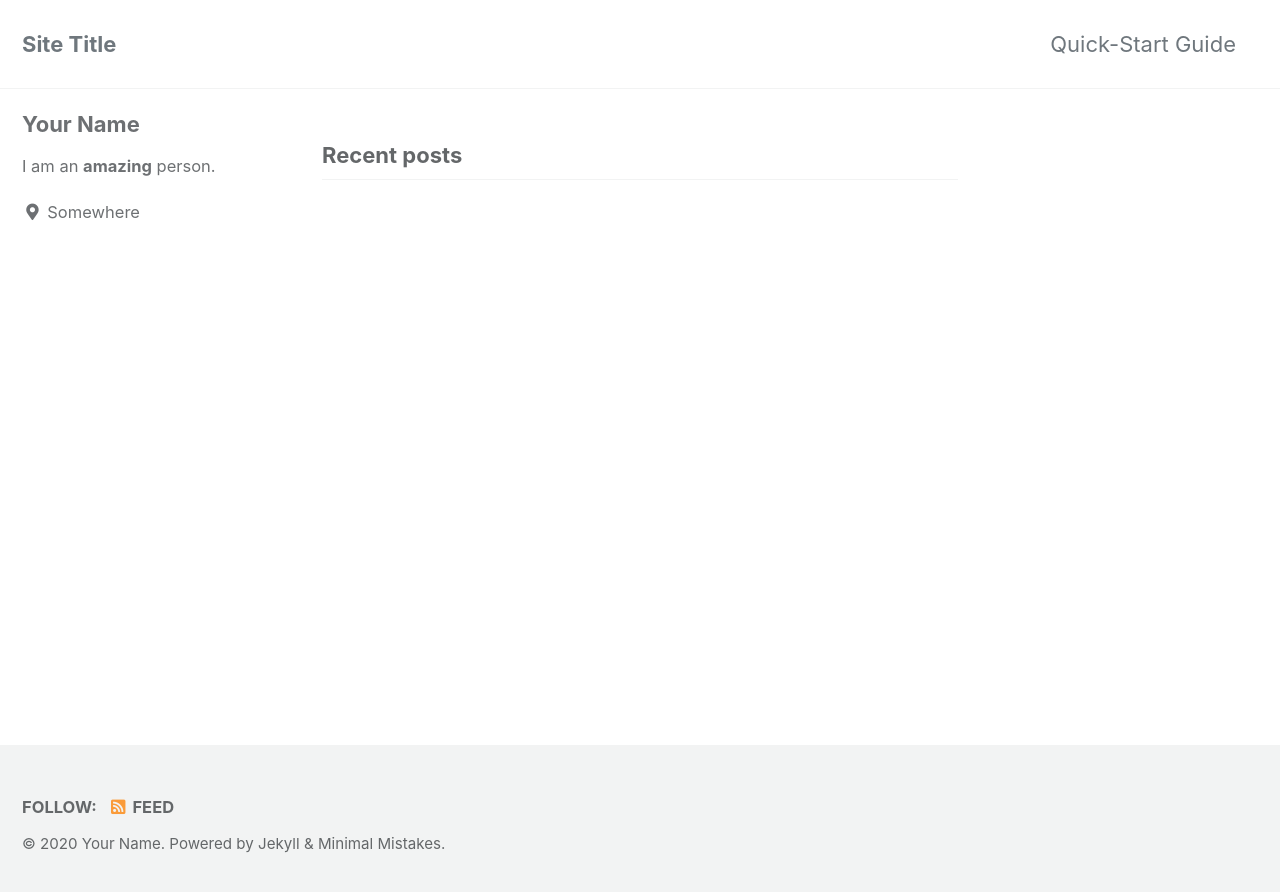
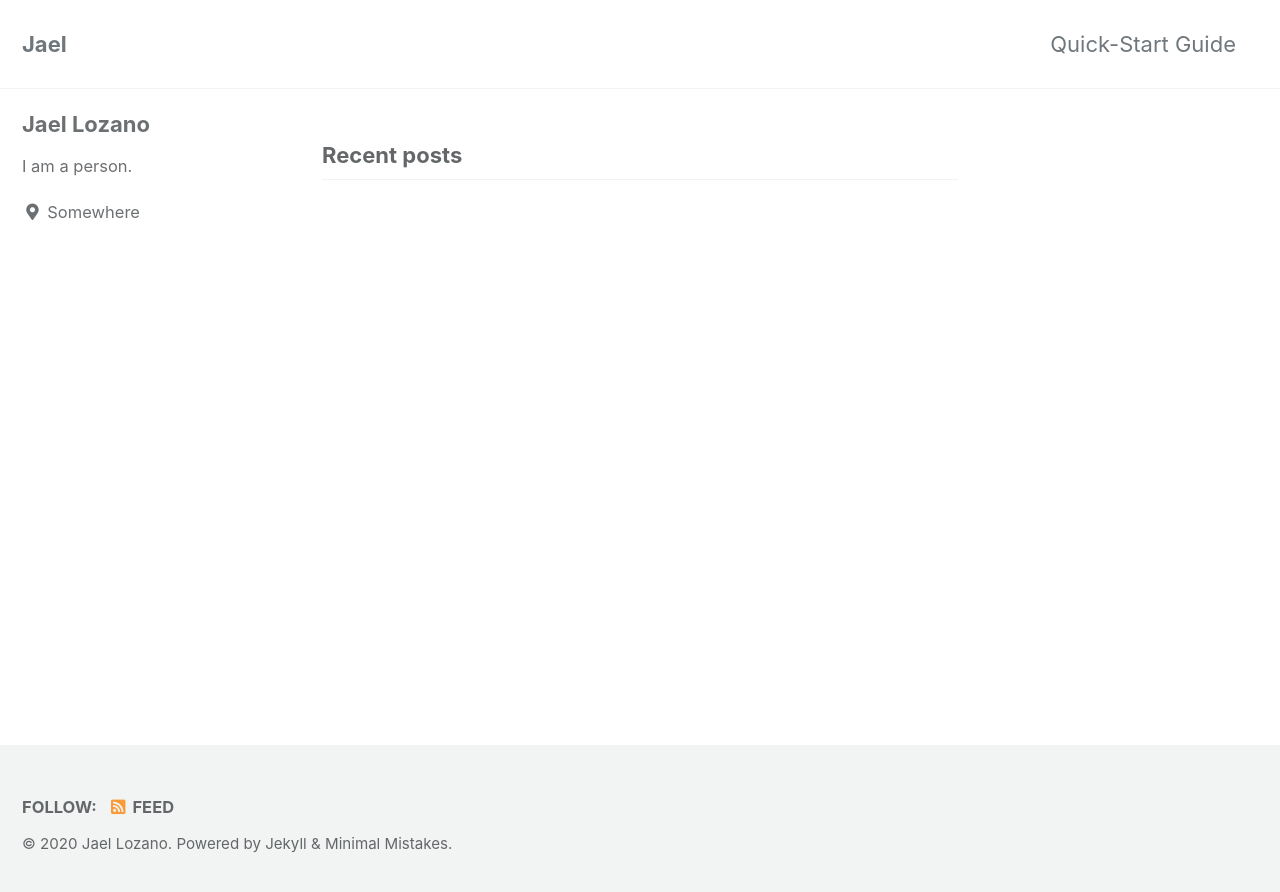
Before and after one commit to jaellozano/jaellozano.github.io, a Jekyll site: the page built from index.html, in a window 1280 px wide. Shown: the top 892 px of the page. Built offline with Jekyll 4.4.1, drawn with Linux system fonts in a browser that asks for light colours; cached includes are drawn as plain includes; the list of posts is cut into pages by our own code.

Commit message:
new changes

```diff
--- a/_config.yml
+++ b/_config.yml
@@ -16,11 +16,11 @@ minimal_mistakes_skin    : "default" # "air", "aqua", "contrast", "dark", "dirt"
 
 # Site Settings
 locale                   : "en-US"
-title                    : "Site Title"
+title                    : "Jael"
 title_separator          : "-"
 subtitle                 : # site tagline that appears below site title in masthead
-name                     : "Your Name"
-description              : "An amazing website."
+name                     : "Jael Lozano"
+description              : "Personal."
 url                      : # the base hostname & protocol for your site e.g. "https://mmistakes.github.io"
 baseurl                  : # the subpath of your site, e.g. "/blog"
 repository               : # GitHub username/repo-name e.g. "mmistakes/minimal-mistakes"
@@ -70,7 +70,7 @@ naver_site_verification  :
 
 # Social Sharing
 twitter:
-  username               :
+  username               : ja__el
 facebook:
   username               :
   app_id                 :
@@ -93,30 +93,30 @@ analytics:
 
 # Site Author
 author:
-  name             : "Your Name"
+  name             : "Jael Lozano"
   avatar           : # path of avatar image, e.g. "/assets/images/bio-photo.jpg"
-  bio              : "I am an **amazing** person."
+  bio              : "I am a person."
   location         : "Somewhere"
   email            :
   links:
     - label: "Email"
       icon: "fas fa-fw fa-envelope-square"
-      # url: "mailto:your.name@email.com"
+      # url: "mailto:mayra.lozanoe@uarm.pe"
     - label: "Website"
       icon: "fas fa-fw fa-link"
       # url: "https://your-website.com"
     - label: "Twitter"
       icon: "fab fa-fw fa-twitter-square"
-      # url: "https://twitter.com/"
+      # url: "https://twitter.com/ja__el"
     - label: "Facebook"
       icon: "fab fa-fw fa-facebook-square"
       # url: "https://facebook.com/"
     - label: "GitHub"
       icon: "fab fa-fw fa-github"
-      # url: "https://github.com/"
+      # url: "https://github.com/jaellozano"
     - label: "Instagram"
       icon: "fab fa-fw fa-instagram"
-      # url: "https://instagram.com/"
+      # url: "https://instagram.com/lluehhhb"
 
 # Site Footer
 footer:
@@ -129,7 +129,7 @@ footer:
       # url:
     - label: "GitHub"
       icon: "fab fa-fw fa-github"
-      # url:
+      # url: "https://github.com/jaellozano"
     - label: "GitLab"
       icon: "fab fa-fw fa-gitlab"
       # url:
@@ -279,3 +279,11 @@ defaults:
       comments: # true
       share: true
       related: true
+
+ # _pages
+  - scope:
+     path: ""
+     type: pages
+    values:
+     layout: single
+     author_profile: true
```
